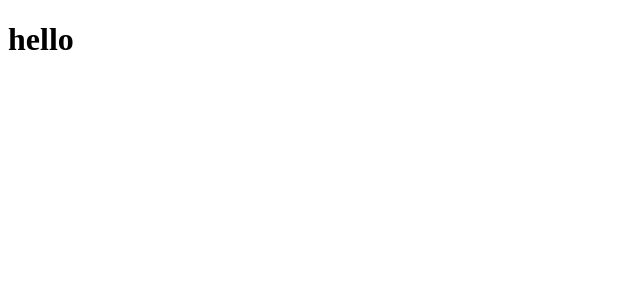
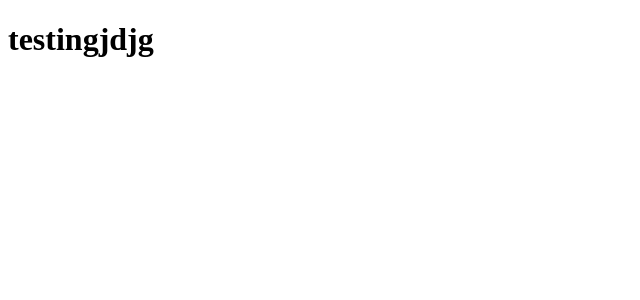
Before and after one commit to mohammedafsalk/todoApp, a React (Create React App) app: page / in a window 1280 px wide. Shown: the top 300 px of the page, without its empty margins (0-640 px from the left). Built offline with nearby package versions, Linux system fonts and the light colour scheme.

Commit message:
first commit

```diff
--- a/src/App.js
+++ b/src/App.js
@@ -1,5 +1,5 @@
 function App() {
-  return <h1>hello</h1>;
+  return <h1>testingjdjg</h1>;
 }
 
-export default App;
+export default App
--- /dev/null
+++ b/src/testing.js
@@ -0,0 +1 @@
+console.log();
```
